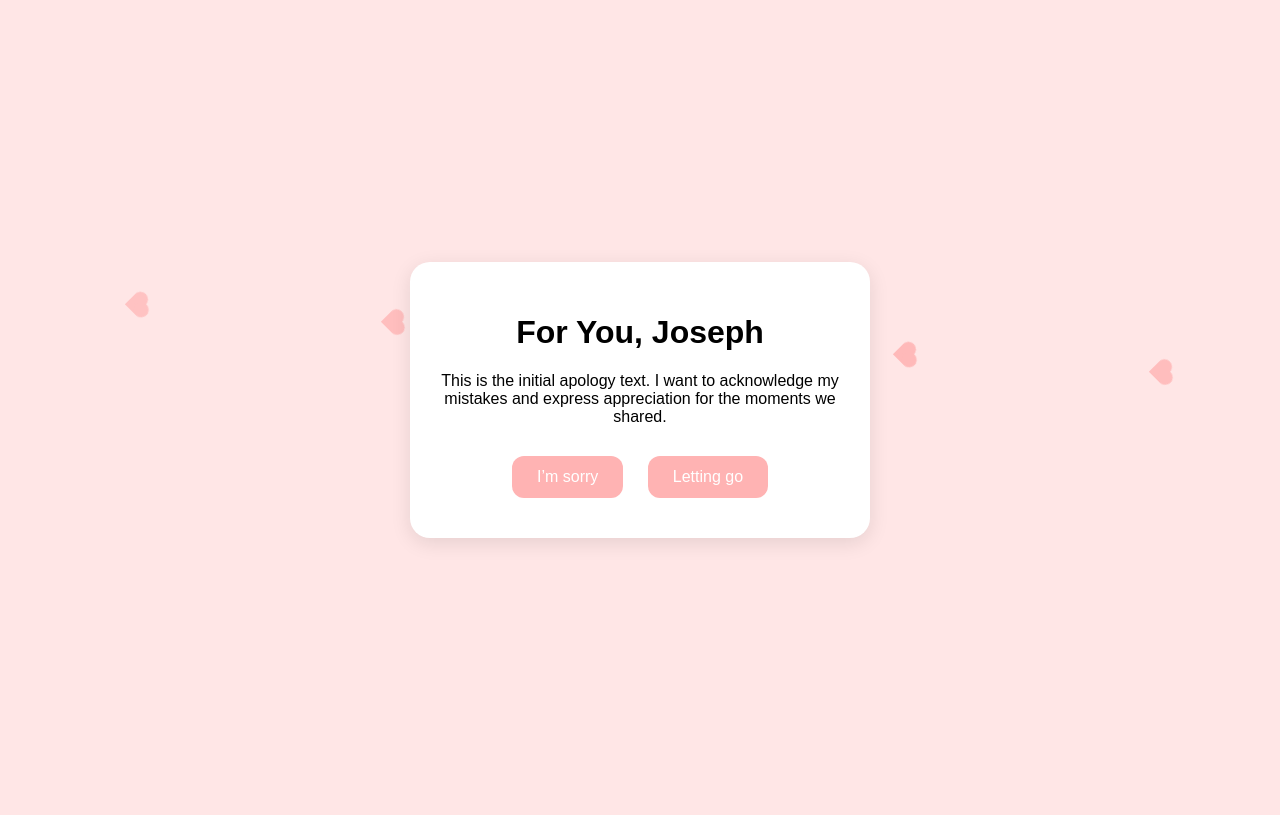
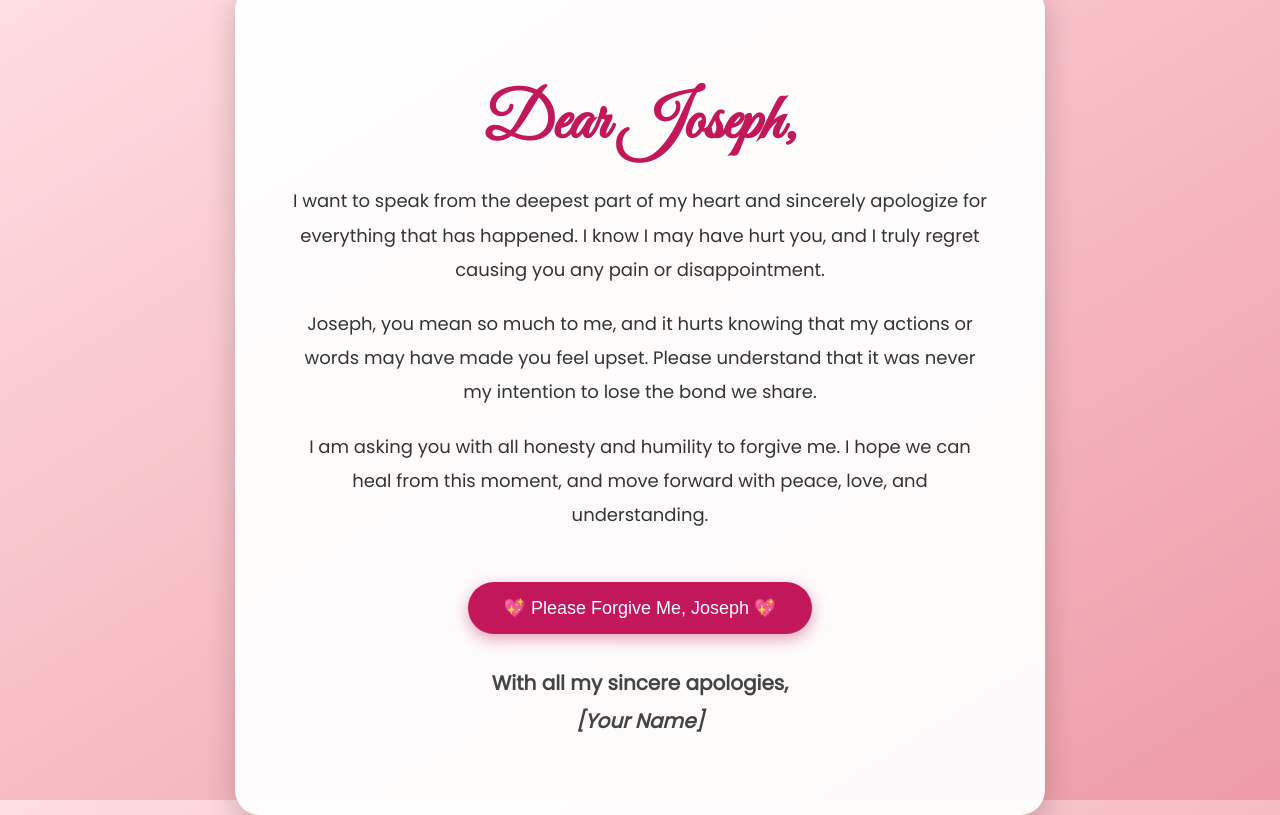
Before and after one commit to Sam101-Sam/Apology, a plain HTML site: page index.html in a window 1280 px wide. Drawn offline with Linux system fonts and the light colour scheme.

Commit message:
Update index.html

```diff
--- a/index.html
+++ b/index.html
@@ -1,162 +1,135 @@
 <!DOCTYPE html>
 <html lang="en">
 <head>
-  <meta charset="UTF-8">
-  <meta name="viewport" content="width=device-width, initial-scale=1.0">
-  <title>Apology Page</title>
+  <meta charset="UTF-8" />
+  <meta name="viewport" content="width=device-width, initial-scale=1.0" />
+  <title>Apology Letter to Joseph</title>
+
+  <!-- Romantic Fonts -->
+  <link href="https://fonts.googleapis.com/css2?family=Great+Vibes&family=Poppins:wght@300;400&display=swap" rel="stylesheet">
+
   <style>
-    /* Body and background */
     body {
-      background-color: #ffe6e6; /* soft pastel pink */
-      font-family: Arial, sans-serif;
+      margin: 0;
+      padding: 0;
+      font-family: "Poppins", sans-serif;
+
+      /* Romantic Background */
+      background: linear-gradient(to bottom right, #ffdde1, #ee9ca7);
+      height: 100vh;
+
       display: flex;
       justify-content: center;
       align-items: center;
-      height: 100vh;
-      margin: 0;
-      overflow: hidden;
     }
 
-    /* Floating hearts (subtle decorative effect) */
-    .heart {
-      position: absolute;
-      width: 15px;
-      height: 15px;
-      background-color: #ffb3b3;
-      transform: rotate(45deg);
-      animation: float 6s infinite;
-      opacity: 0.7;
+    .letter-box {
+      background: rgba(255, 255, 255, 0.95);
+      width: 85%;
+      max-width: 700px;
+      padding: 55px;
+      border-radius: 25px;
+      box-shadow: 0px 10px 30px rgba(0, 0, 0, 0.2);
+      text-align: center;
     }
 
-    .heart::before,
-    .heart::after {
-      content: '';
-      position: absolute;
-      width: 15px;
-      height: 15px;
-      background-color: #ffb3b3;
-      border-radius: 50%;
+    h1 {
+      font-family: "Great Vibes", cursive;
+      font-size: 65px;
+      color: #c2185b;
+      margin-bottom: 20px;
     }
 
-    .heart::before { top: -7.5px; left: 0; }
-    .heart::after { left: 7.5px; top: 0; }
-
-    @keyframes float {
-      0% { transform: translateY(0) rotate(45deg); opacity: 0.7; }
-      50% { transform: translateY(-50px) rotate(45deg); opacity: 0.9; }
-      100% { transform: translateY(-100px) rotate(45deg); opacity: 0.7; }
+    p {
+      font-size: 18px;
+      line-height: 1.9;
+      color: #333;
+      margin-bottom: 20px;
     }
 
-    /* Card styling */
-    .card {
-      background-color: white;
-      border-radius: 20px;
-      padding: 30px;
-      box-shadow: 0 5px 20px rgba(0,0,0,0.1);
-      text-align: center;
-      max-width: 400px;
-      width: 90%;
-      position: relative;
-      z-index: 1;
-      opacity: 0;
-      animation: fadeIn 1s forwards;
+    .signature {
+      margin-top: 30px;
+      font-size: 20px;
+      font-weight: bold;
+      color: #444;
     }
 
-    /* Buttons */
-    .buttons {
-      margin-top: 20px;
+    /* Romantic Button */
+    .forgive-btn {
+      margin-top: 30px;
+      padding: 15px 35px;
+      font-size: 18px;
+      border: none;
+      border-radius: 30px;
+      background: #c2185b;
+      color: white;
+      cursor: pointer;
+      transition: 0.3s;
+      box-shadow: 0px 5px 15px rgba(194, 24, 91, 0.4);
     }
 
-    button {
-      margin: 10px;
-      padding: 12px 25px;
-      border: none;
-      border-radius: 12px;
-      background-color: #ffb3b3;
-      color: white;
-      font-size: 16px;
-      cursor: pointer;
-      transition: all 0.3s;
+    .forgive-btn:hover {
+      background: #e91e63;
+      transform: scale(1.05);
     }
 
-    button:hover {
-      background-color: #ff9999;
-    }
-
-    button:disabled {
-      background-color: #ccc;
-      cursor: not-allowed;
-    }
-
-    /* Fade animations */
-    @keyframes fadeIn {
-      to { opacity: 1; }
-    }
-
-    @keyframes fadeOut {
-      to { opacity: 0; }
-    }
-
-    /* Final goodbye styling */
-    .final-message {
-      font-size: 18px;
-      padding: 20px;
-      color: #555;
-      opacity: 0;
-      animation: fadeIn 1s forwards;
-    }
-
-    @media (max-width: 500px) {
-      .card { padding: 20px; }
-      button { font-size: 14px; padding: 10px 20px; }
+    /* Hidden message after click */
+    #message {
+      margin-top: 25px;
+      font-size: 20px;
+      font-weight: bold;
+      color: #c2185b;
+      display: none;
     }
   </style>
 </head>
+
 <body>
 
-  <!-- Floating hearts -->
-  <div class="heart" style="left: 10%; animation-delay: 0s;"></div>
-  <div class="heart" style="left: 30%; animation-delay: 1s;"></div>
-  <div class="heart" style="left: 50%; animation-delay: 2s;"></div>
-  <div class="heart" style="left: 70%; animation-delay: 3s;"></div>
-  <div class="heart" style="left: 90%; animation-delay: 4s;"></div>
+  <div class="letter-box">
 
-  <!-- Main card -->
-  <div class="card" id="card">
-    <h1>For You, Joseph</h1>
-    <p id="message">This is the initial apology text. I want to acknowledge my mistakes and express appreciation for the moments we shared.</p>
-    <div class="buttons">
-      <button id="sorryBtn">I’m sorry</button>
-      <button id="letGoBtn">Letting go</button>
-    </div>
+    <h1>Dear Joseph,</h1>
+
+    <p>
+      I want to speak from the deepest part of my heart and sincerely apologize
+      for everything that has happened. I know I may have hurt you, and I truly
+      regret causing you any pain or disappointment.
+    </p>
+
+    <p>
+      Joseph, you mean so much to me, and it hurts knowing that my actions or
+      words may have made you feel upset. Please understand that it was never
+      my intention to lose the bond we share.
+    </p>
+
+    <p>
+      I am asking you with all honesty and humility to forgive me. I hope we can
+      heal from this moment, and move forward with peace, love, and understanding.
+    </p>
+
+    <!-- Romantic Button -->
+    <button class="forgive-btn" onclick="showMessage()">
+      💖 Please Forgive Me, Joseph 💖
+    </button>
+
+    <!-- Message After Click -->
+    <p id="message">
+      Thank you for reading this, Joseph. I truly hope we can smile again together 🌸
+    </p>
+
+    <p class="signature">
+      With all my sincere apologies,<br />
+      <i>[Your Name]</i>
+    </p>
+
   </div>
 
+  <!-- JavaScript for Button -->
   <script>
-    const message = document.getElementById("message");
-    const card = document.getElementById("card");
-    const sorryBtn = document.getElementById("sorryBtn");
-    const letGoBtn = document.getElementById("letGoBtn");
-
-    // When "I'm sorry" button is clicked
-    sorryBtn.addEventListener("click", () => {
-      message.style.opacity = 0;
-      setTimeout(() => {
-        message.textContent = "I take responsibility for my mistakes. This apology comes from reflection, not expectation.";
-        message.style.opacity = 1;
-        sorryBtn.disabled = true;
-        letGoBtn.disabled = true;
-      }, 500);
-    });
-
-    // When "Letting go" button is clicked
-    letGoBtn.addEventListener("click", () => {
-      card.style.opacity = 0;
-      setTimeout(() => {
-        card.innerHTML = '<div class="final-message">This is me choosing peace and releasing what was. I wish you happiness moving forward.</div>';
-        card.style.opacity = 1;
-      }, 500);
-    });
+    function showMessage() {
+      document.getElementById("message").style.display = "block";
+    }
   </script>
 
 </body>
-</html
+</html>
```
